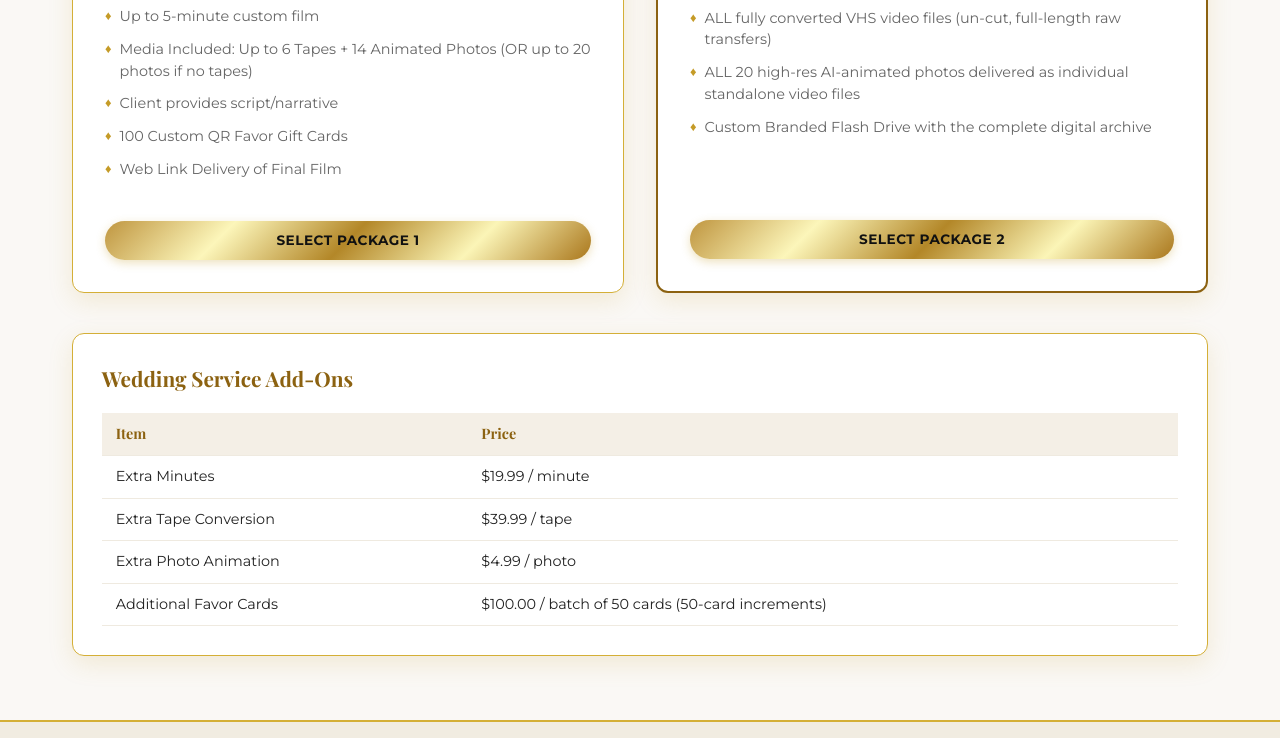
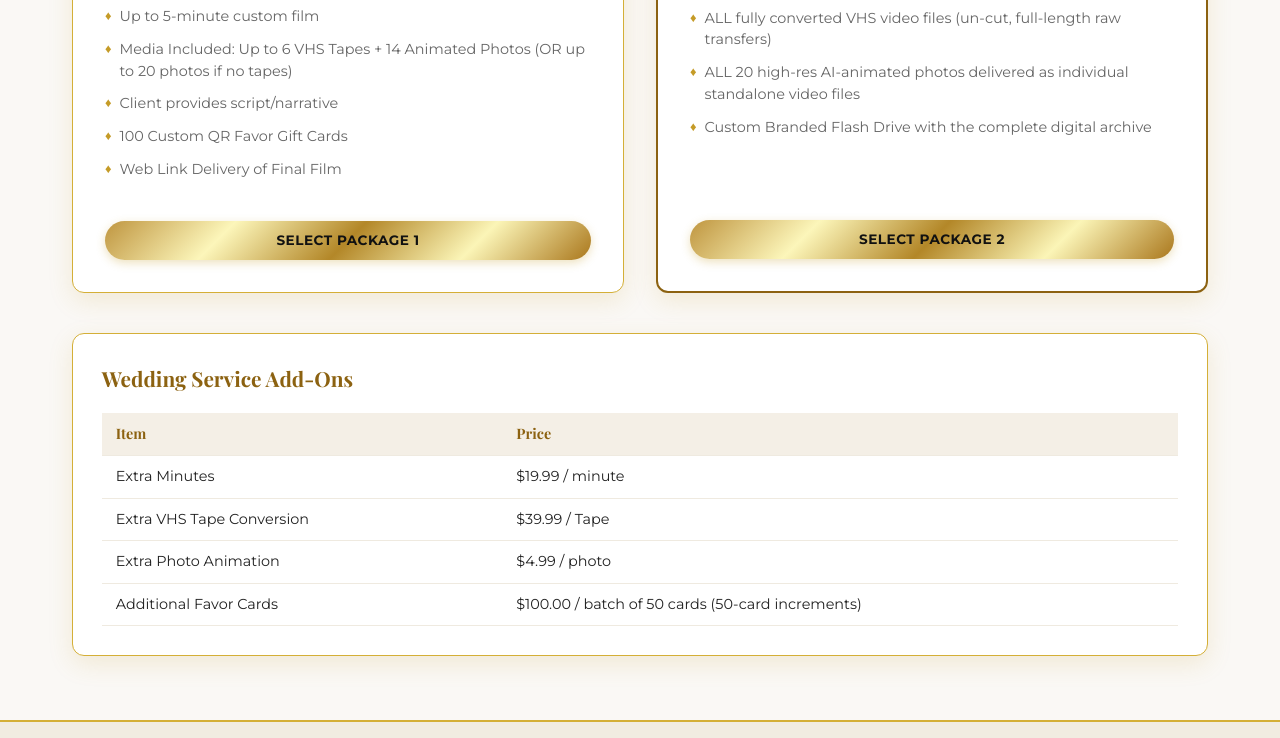
Before and after one commit to freedomhubsllc-dot/digitizehowwemet, a plain HTML site: page wedding.html in a window 1280 px wide. Shown: the part 470-1208 px from the top of the page. Drawn offline with nearby package versions, Linux system fonts and the light colour scheme; a web font is replaced by a local one.

Commit message:
Update wedding.html

```diff
--- a/wedding.html
+++ b/wedding.html
@@ -124,7 +124,7 @@
         <div class="price">$250</div>
         <ul>
           <li>Up to 5-minute custom film</li>
-          <li>Media Included: Up to 6 Tapes + 14 Animated Photos (OR up to 20 photos if no tapes)</li>
+          <li>Media Included: Up to 6 VHS Tapes + 14 Animated Photos (OR up to 20 photos if no tapes)</li>
           <li>Client provides script/narrative</li>
           <li>100 Custom QR Favor Gift Cards</li>
           <li>Web Link Delivery of Final Film</li>
@@ -156,7 +156,7 @@
         </thead>
         <tbody>
           <tr><td>Extra Minutes</td><td>$19.99 / minute</td></tr>
-          <tr><td>Extra Tape Conversion</td><td>$39.99 / tape</td></tr>
+          <tr><td>Extra VHS Tape Conversion</td><td>$39.99 / Tape</td></tr>
           <tr><td>Extra Photo Animation</td><td>$4.99 / photo</td></tr>
           <tr><td>Additional Favor Cards</td><td>$100.00 / batch of 50 cards (50-card increments)</td></tr>
         </tbody>
```
